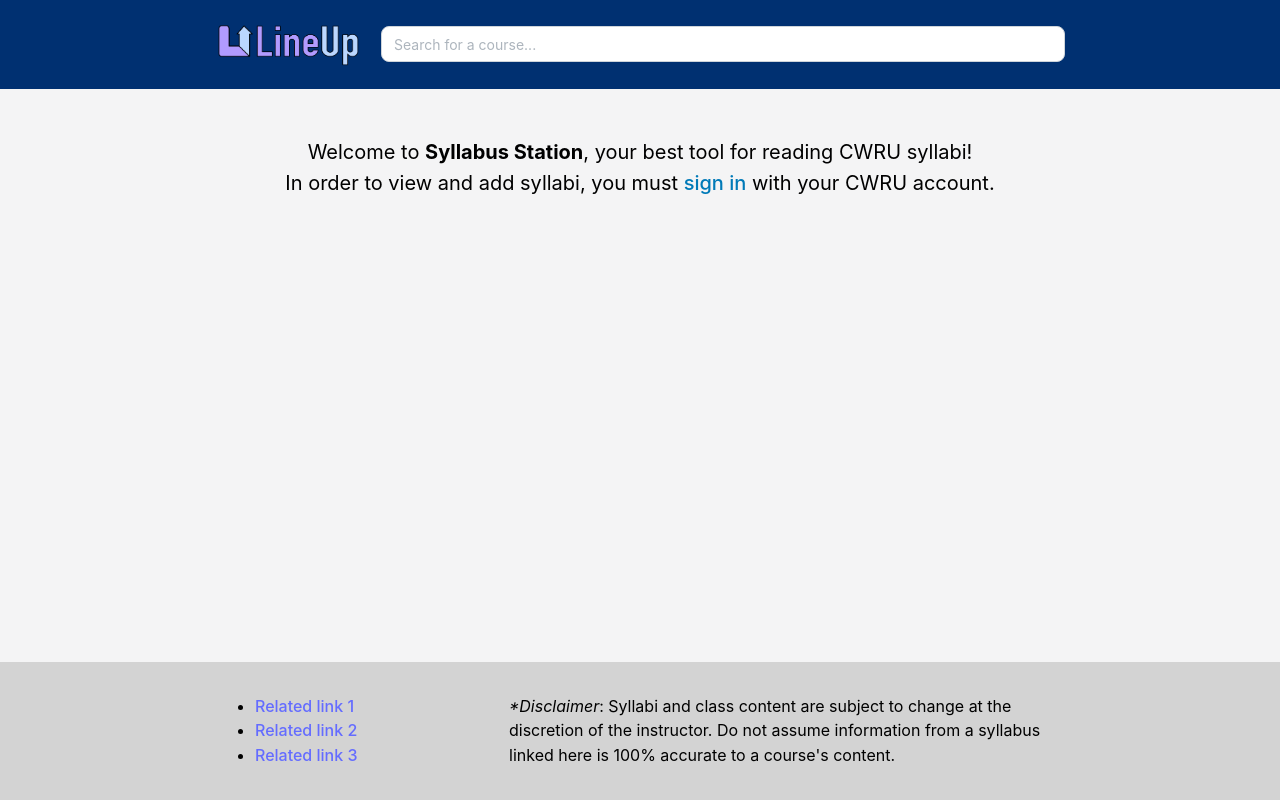
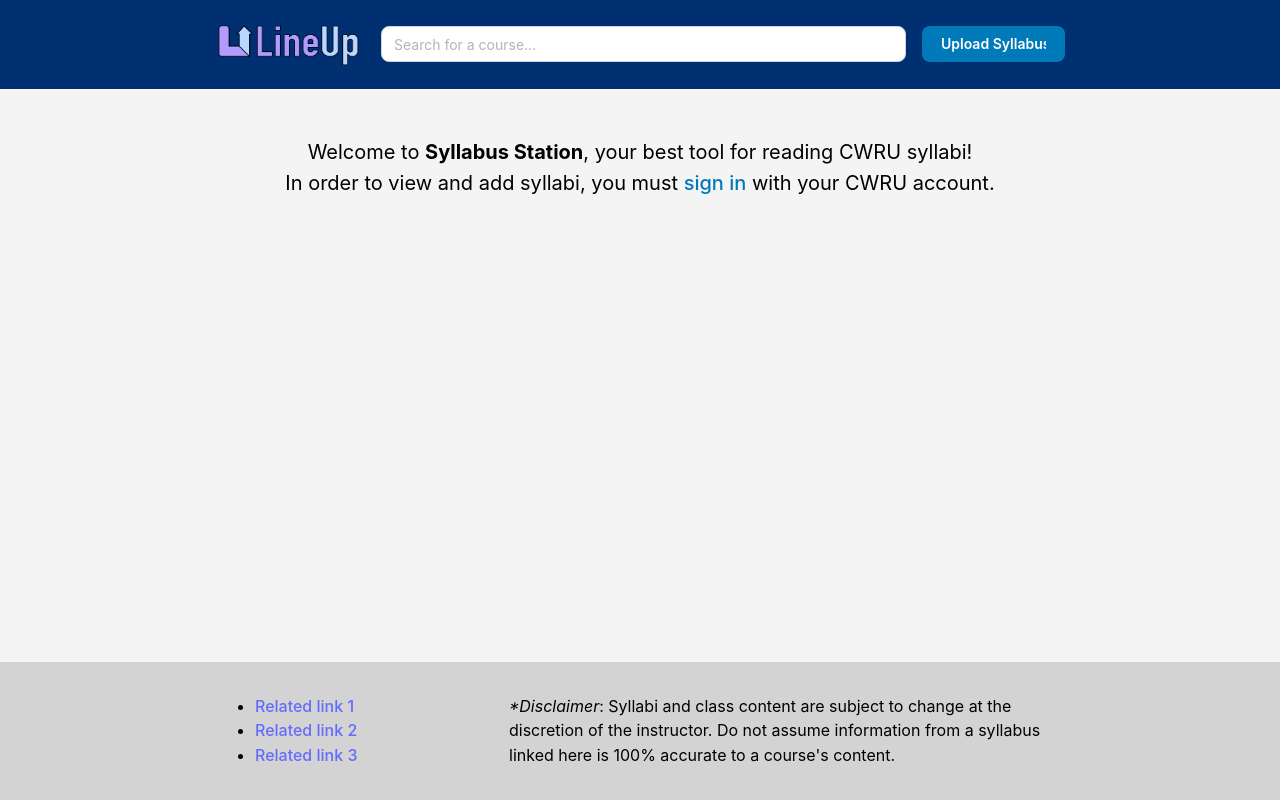
Before and after one commit to rhyderswen/syllabus-station, a React (Vite) app: page / in a window 1280 px wide. Built offline with nearby package versions, Linux system fonts and the light colour scheme.

Commit message:
added button to header

```diff
--- a/src/client/components/Wrapper.tsx
+++ b/src/client/components/Wrapper.tsx
@@ -1,6 +1,6 @@
 import lineupLogo from "@/assets/lineup-full.png";  // placeholder to figure out spacing
 import { useRef, useState } from 'react';
-import { Box, Container, Group, Autocomplete, Loader } from "@mantine/core";
+import { Box, Container, Button, Group, Autocomplete, Loader } from "@mantine/core";
 
 export interface WrapperProps {
   children: React.ReactNode;
@@ -20,12 +20,15 @@ const Wrapper = ({ children }: WrapperProps) => {
             <img src={lineupLogo} alt="LineUp Logo" height={50} />
           </div>
           <Autocomplete
-            style={{flex:7}}
+            style={{flex:5}}
             placeholder="Search for a course..."
-            data={['CSDS 132', 'CSDS 233', 'CSDS 393', 'CSDS 395']}
+            data={['CSDS 132: Introduction to Java', 'CSDS 233: Data Structures', 'CSDS 393: Software Engineering', 'CSDS 395: Senior Project in Computer Science']}
             //rightSection={loading ? <Loader size={16} /> : null} // This will be used later for a loading circle to appear on the right edge of the search bar while searching
-            //in the final version, this will only appear when authenticated
+            //in the final version, this and the below button will only appear when authenticated
           />
+          <Button style={{flex:1, fontSize:14, background:'#007ab8'}}>
+            Upload Syllabus
+          </Button>
         </Group>
       </Box>
       {children}
@@ -40,7 +43,8 @@ const Wrapper = ({ children }: WrapperProps) => {
           </div>
           <div style={{flex:2}}><i>*Disclaimer</i>: Syllabi and class content are subject to change at the discretion
                 of the instructor. Do not assume information from a syllabus linked here is 100% accurate
-                to a course's content.</div>
+                to a course's content.
+          </div>
         </Group>
       </Box>
     </Container>
```
